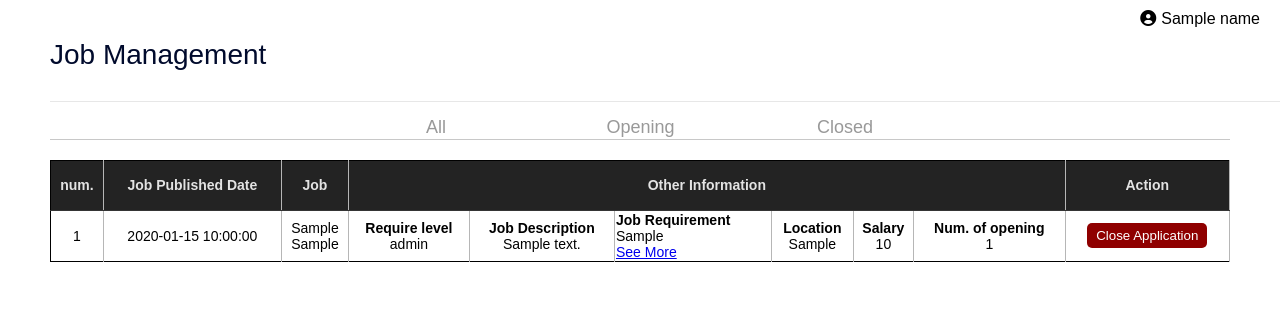
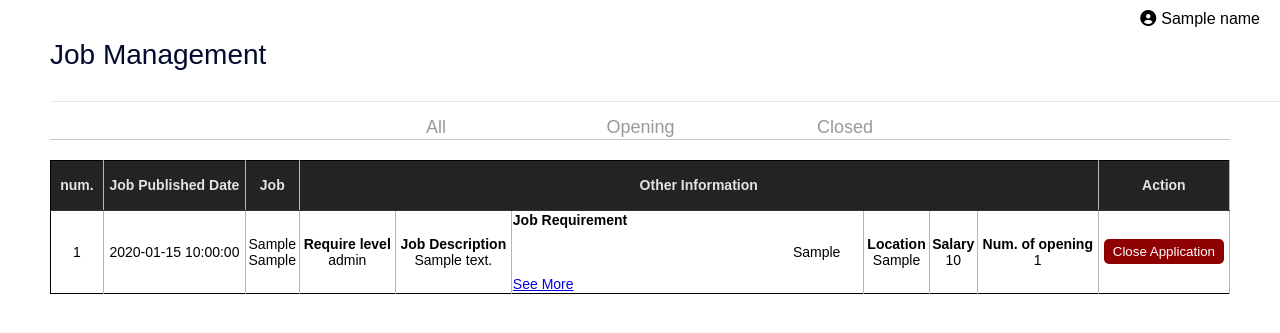
Before and after one commit to yongsean/cloud, a Flask app: template templates/CompanyViewManageJob.html in a window 1280 px wide. Shown: the part 48-381 px from the top of the page. Run offline with Flask 3, Linux system fonts and the light colour scheme; the template is opened without the code that fills it: most values are stand-ins (such as "Sample title", 1, 10 or a date in 2020).

Commit message:
Update CompanyViewManageJob.html

```diff
--- a/templates/CompanyViewManageJob.html
+++ b/templates/CompanyViewManageJob.html
@@ -27,7 +27,13 @@
 		</div>
 	</nav>
 
-
+	<style>
+		.scrollable-div {
+			max-height: 150px;
+			overflow-y: auto;
+			white-space: pre-wrap; /* To maintain line breaks */
+		}
+	</style>
 </head>
 
 <body>
@@ -83,8 +89,8 @@
 							<!-- <td style="text-align: left;"> <strong>Job Requirement</strong> <br /> {{ job.jobRequirement.replace('-', '<br><br>-') | safe }}</td> -->
 							<td style="text-align: left;">
 								<strong>Job Requirement</strong>
-								<div id="job-requirement" class="collapse">
-									{{ job.jobRequirement.replace('-', '<br><br>-') | safe }}
+								<div id="job-requirement" class="scrollable-div collapse">
+									{{ job.jobRequirement.replace('-', '\n') | safe }}
 								</div>
 								<a href="javascript:void(0);" onclick="toggleCollapse('job-requirement')">See More</a>
 							</td>
@@ -121,16 +127,7 @@
 		</div>
 
 	</fieldset>
-	<script>
-		function toggleCollapse(elementId) {
-			var element = document.getElementById(elementId);
-			if (element.style.display === "none" || element.style.display === "") {
-				element.style.display = "block";
-			} else {
-				element.style.display = "none";
-			}
-		}
-	</script>
+
 	<script src="https://code.jquery.com/jquery-3.6.0.min.js"></script>
 	<script src="{{ url_for('static', filename='script/master.js') }}"></script>
 </body>
```
